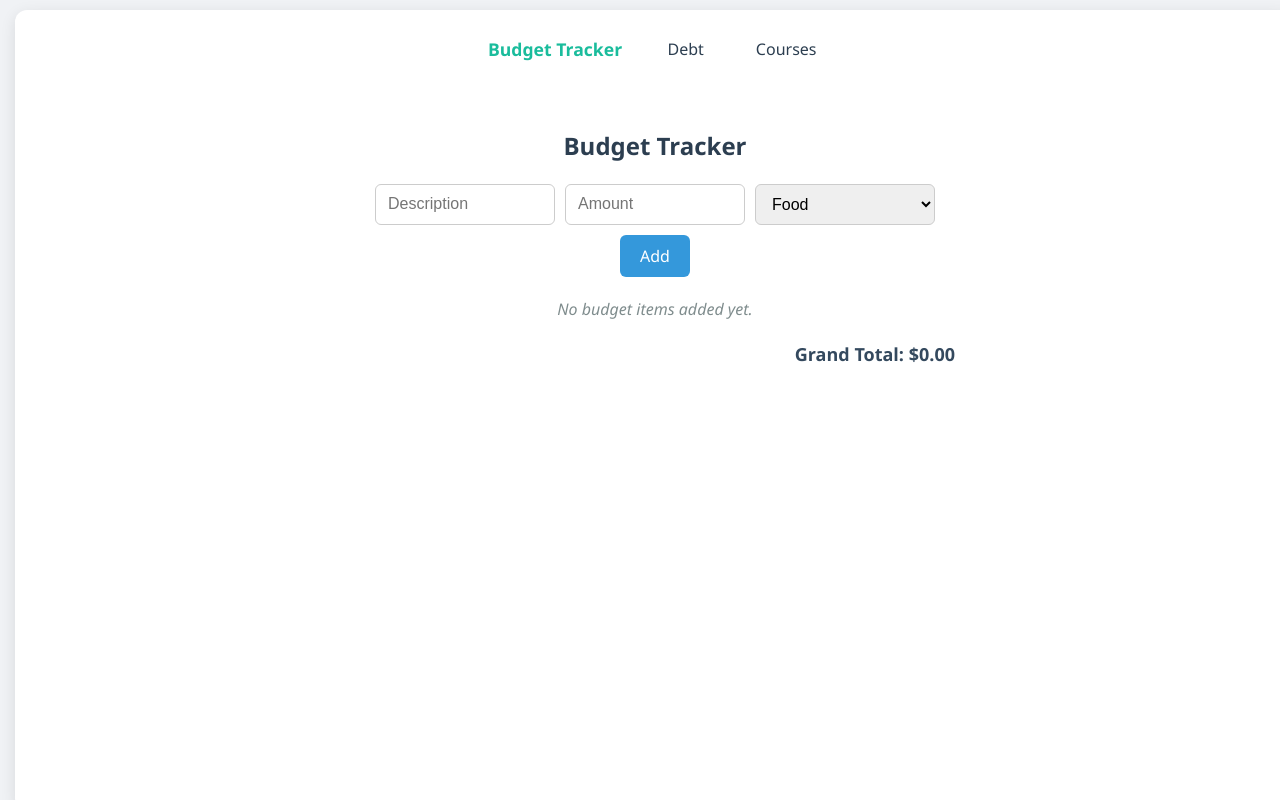
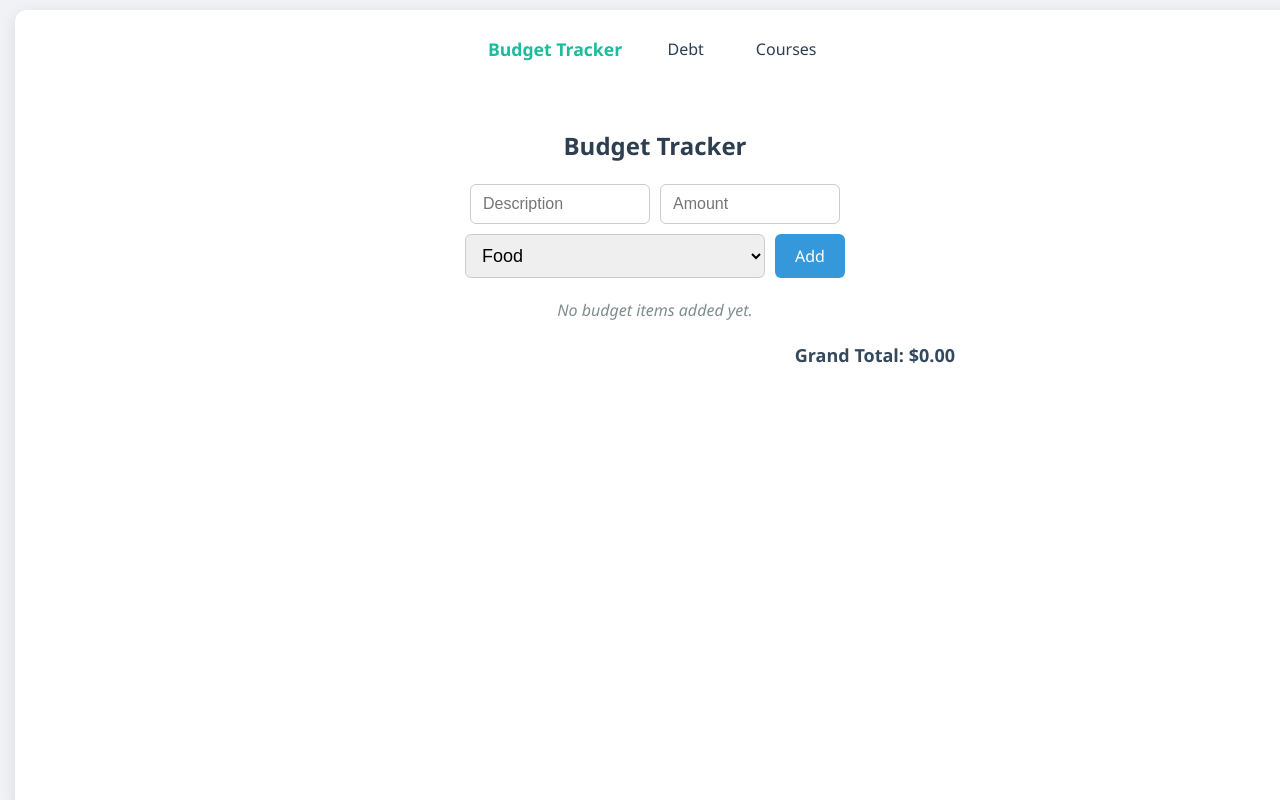
Before and after one commit to sanalnayyar2006/BudgetTracker, a React (Vite) app: page / in a window 1280 px wide. Built offline with nearby package versions, Linux system fonts and the light colour scheme.

Commit message:
imporveed respomnsiveness styling for select and button

```diff
--- a/src/components/BudgetTracker.css
+++ b/src/components/BudgetTracker.css
@@ -147,3 +147,8 @@
   border-color: #3498db;
   outline: none;
 }
+.budget-select {
+  width: 100%;
+  max-width: 300px;
+  font-size: 18px;
+}
```
